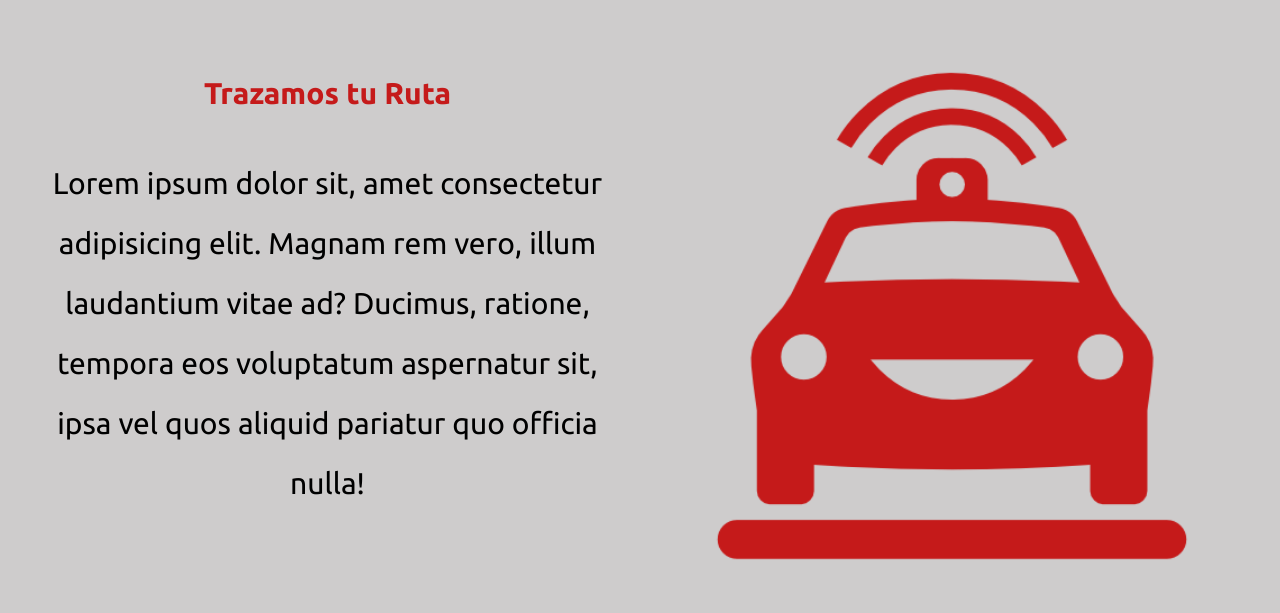
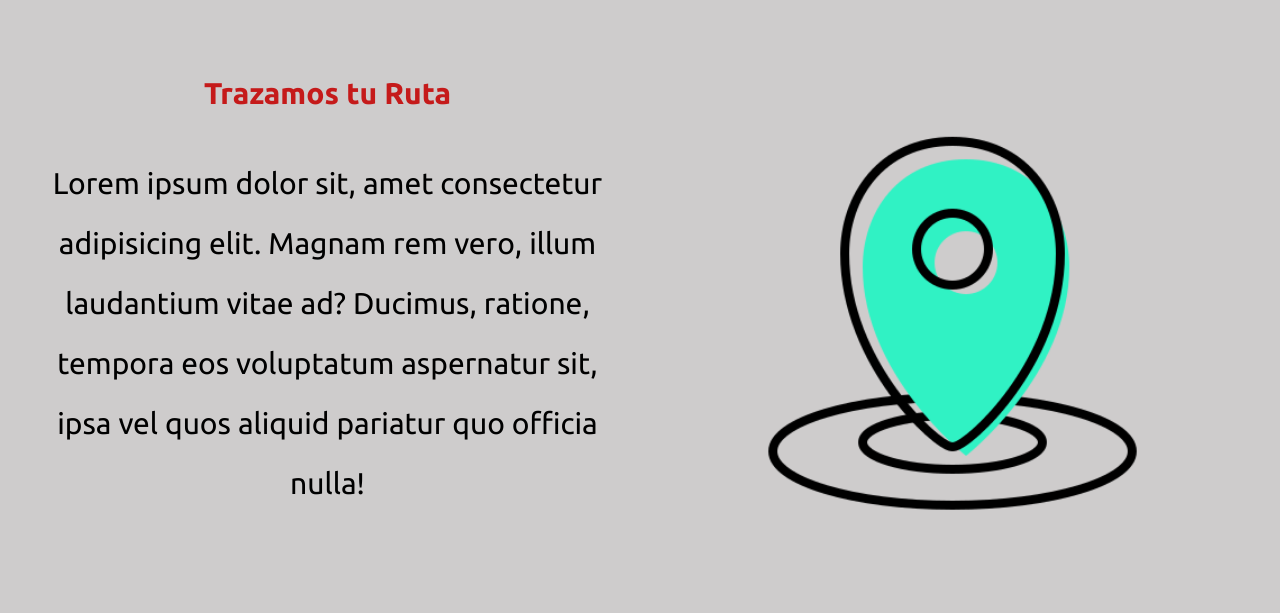
Before and after one commit to KaniCode78/orsa_publicidad, a plain HTML site: page index.html in a window 1280 px wide. Shown: the part 552-1165 px from the top of the page. Drawn offline with Linux system fonts and the light colour scheme.

Commit message:
cambios imagenes

```diff
--- a/index.html
+++ b/index.html
@@ -46,7 +46,7 @@
                         vel quos aliquid pariatur quo officia nulla!</p>
                 </div>
                 <div>
-                    <img class="logo__intro" src="./assets/img/auto__rojo.png" alt="">
+                    <img class="logo__intro" src="./assets/img/geo__localizacion.png" alt="">
                 </div>
             </section>
         </div>
```
Also changed, not shown: assets/img/auto__verde.png (added), assets/img/geo__localizacion.png (added).
